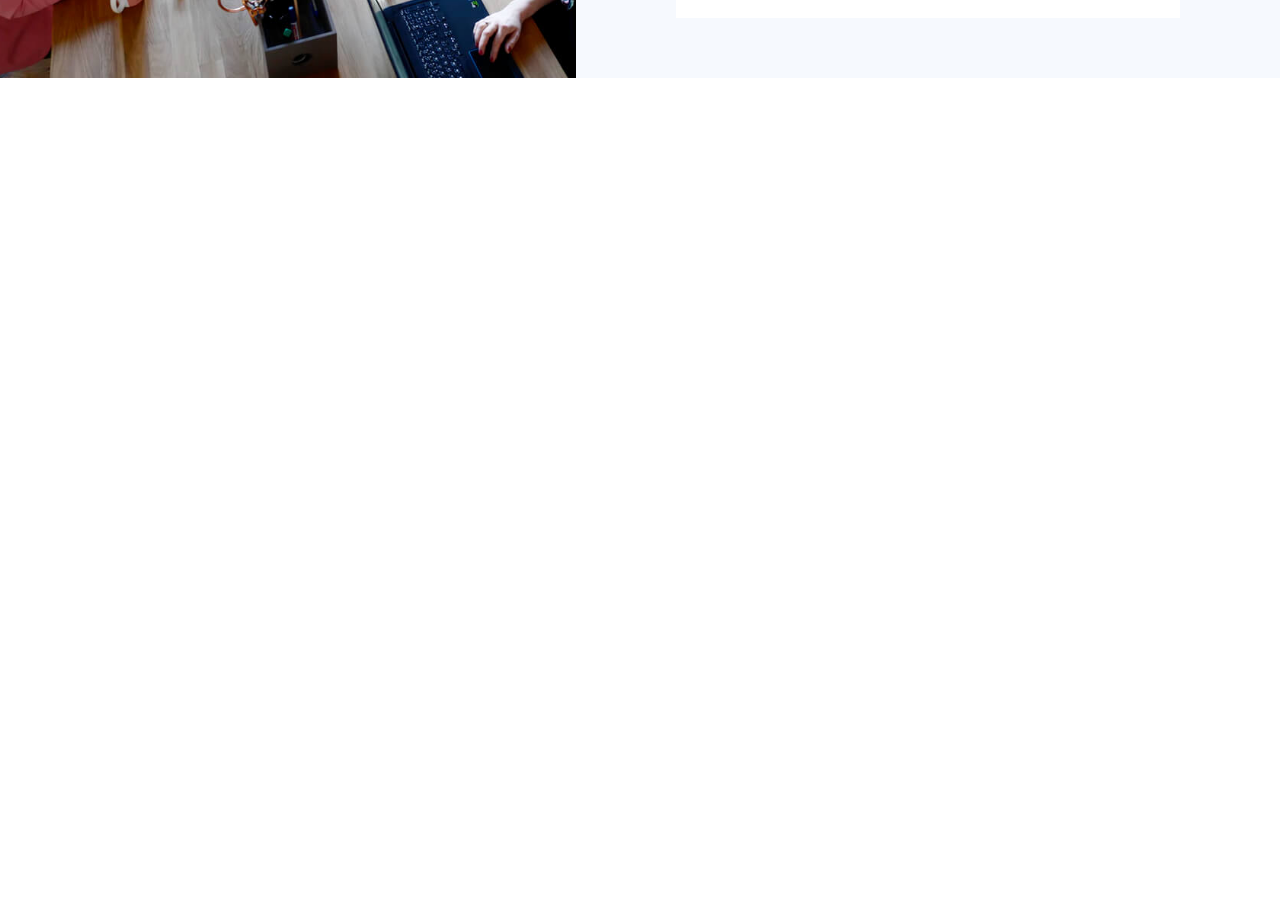
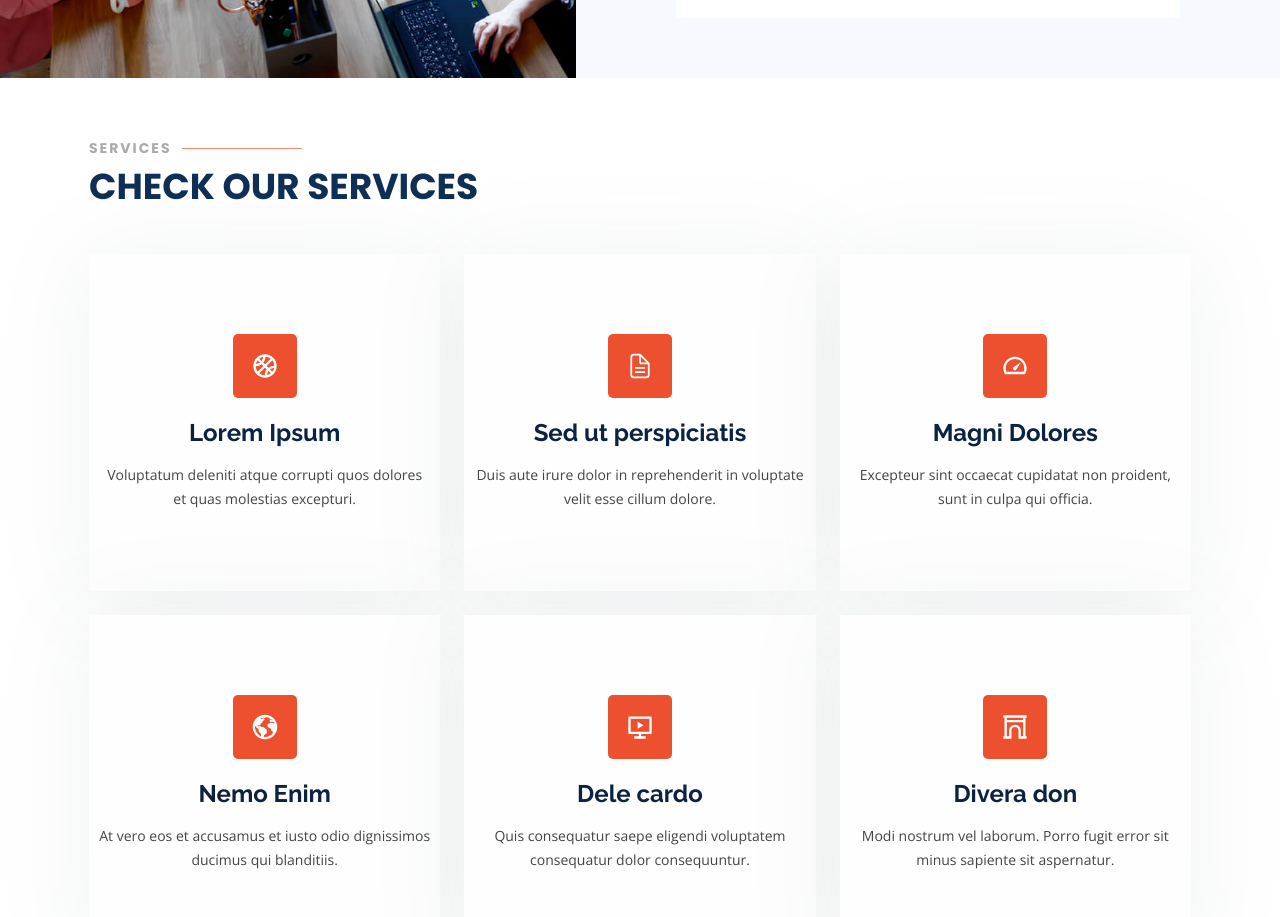
Before and after one commit to LucasBargas/multi, a React (Create React App) app: page / in a window 1280 px wide. Shown: the part 1980-2897 px from the top of the page. Before the commit the page ends 2058 px from the top, so only its background shows below. Built offline with nearby package versions, Linux system fonts and the light colour scheme.

Commit message:
Seção de Serviços - desenvolvida

```diff
--- a/src/pages/HomePage/HomePage.js
+++ b/src/pages/HomePage/HomePage.js
@@ -4,6 +4,7 @@ import AboutSection from './AboutSection/AboutSection';
 import WhyUsSection from './WhyUsSection/WhyUsSection';
 import HomePageContainer from './HomePage.styles';
 import InitialSlider from './InitialSlider/InitialSlider';
+import ServicesSection from './ServicesSection/ServicesSection';
 
 const HomePage = () => {
   return (
@@ -12,6 +13,7 @@ const HomePage = () => {
       <BtnReturn />
       <AboutSection />
       <WhyUsSection />
+      <ServicesSection />
     </HomePageContainer>
   )
 }
--- /dev/null
+++ b/src/pages/HomePage/ServicesSection/ServicesCards/ServicesCards.js
@@ -0,0 +1,67 @@
+import React from 'react';
+import * as S from './ServicesCards.styles';
+import { BiBasketball, BiTachometer, BiArch } from 'react-icons/bi';
+import { IoDocumentTextOutline, IoEarthSharp } from 'react-icons/io5';
+import { RiSlideshow3Line } from 'react-icons/ri';
+
+const ServicesCards = () => {
+  return (
+    <S.ServicesCardsArea>
+      <S.ServicesCardsContent>
+        <S.ServicesCardsIcon>
+          <BiBasketball />
+        </S.ServicesCardsIcon>
+
+        <h3>Lorem Ipsum</h3>
+        <p>Voluptatum deleniti atque corrupti quos dolores et quas molestias excepturi.</p>
+      </S.ServicesCardsContent>
+
+      <S.ServicesCardsContent>
+        <S.ServicesCardsIcon>
+          <IoDocumentTextOutline />
+        </S.ServicesCardsIcon>
+
+        <h3>Sed ut perspiciatis</h3>
+        <p>Duis aute irure dolor in reprehenderit in voluptate velit esse cillum dolore.</p>
+      </S.ServicesCardsContent>
+
+      <S.ServicesCardsContent>
+        <S.ServicesCardsIcon>
+          <BiTachometer />
+        </S.ServicesCardsIcon>
+
+        <h3>Magni Dolores</h3>
+        <p>Excepteur sint occaecat cupidatat non proident, sunt in culpa qui officia.</p>
+      </S.ServicesCardsContent>
+
+      <S.ServicesCardsContent>
+        <S.ServicesCardsIcon>
+          <IoEarthSharp />
+        </S.ServicesCardsIcon>
+
+        <h3>Nemo Enim</h3>
+        <p>At vero eos et accusamus et iusto odio dignissimos ducimus qui blanditiis.</p>
+      </S.ServicesCardsContent>
+
+      <S.ServicesCardsContent>
+        <S.ServicesCardsIcon>
+          <RiSlideshow3Line />
+        </S.ServicesCardsIcon>
+
+        <h3>Dele cardo</h3>
+        <p>Quis consequatur saepe eligendi voluptatem consequatur dolor consequuntur.</p>
+      </S.ServicesCardsContent>
+
+      <S.ServicesCardsContent>
+        <S.ServicesCardsIcon>
+          <BiArch />
+        </S.ServicesCardsIcon>
+
+        <h3>Divera don</h3>
+        <p>Modi nostrum vel laborum. Porro fugit error sit minus sapiente sit aspernatur.</p>
+      </S.ServicesCardsContent>
+    </S.ServicesCardsArea>
+  )
+}
+
+export default ServicesCards;
--- /dev/null
+++ b/src/pages/HomePage/ServicesSection/ServicesCards/ServicesCards.styles.js
@@ -0,0 +1,76 @@
+import styled from 'styled-components';
+
+export const ServicesCardsArea = styled.div`
+  display: grid;
+  grid-template-columns: repeat(3, 1fr);
+  gap: 1.5rem;
+
+  @media (max-width: 820px) {
+    grid-template-columns: repeat(2, 1fr);
+  }
+
+  @media (max-width: 480px) {
+    grid-template-columns: 1fr;
+  }
+`;
+
+export const ServicesCardsContent = styled.div`
+  display: flex;
+  flex-direction: column;
+  align-items: center;
+  box-shadow: 0px 5px 90px 0px rgba(110, 123, 131, .1);
+  padding: 80px 10px;
+  text-align: center;
+  background: #fefefe;
+  transition: .3s;
+
+  &:hover {
+    background: #ed502e;
+
+    h3, p {
+      color: #ffffff;
+    }
+
+    div {
+      background: #ffffff;
+    }
+
+    svg {
+      color: #ed502e;
+    }
+  }
+
+  h3 {
+    margin: 1.25rem 0 1rem 0;
+    font-family: 'Raleway', sans-serif;
+    font-size: 1.5rem;
+    font-weight: 700;
+    color: #0b2341;
+    transition: .3s;
+  }
+
+  p {
+    font-size: .875rem;
+    line-height: 24px;
+    transition: .3s;
+  }
+`;
+
+export const ServicesCardsIcon = styled.div`
+  display: flex;
+  align-items: center;
+  justify-content: center;
+  background: #ed502e;
+  width: 64px;
+  height: 64px;
+  border-radius: 5px;
+  position: relative;
+  transition: .3s;
+  z-index: 12;
+
+  svg {
+    color: #ffffff;
+    font-size: 1.75rem;
+    transition: .3s;
+  }
+`;
--- /dev/null
+++ b/src/pages/HomePage/ServicesSection/ServicesSection.js
@@ -0,0 +1,17 @@
+import SectionContainer from './ServicesSection.styles';
+import Container from '../../../styles/Container';
+import Title from '../../../components/Title/Title';
+import ServicesCards from './ServicesCards/ServicesCards';
+
+const ServicesSection = () => {
+  return (
+    <SectionContainer>
+      <Container>
+        <Title subTitle='Services'>Check Our Services</Title>
+        <ServicesCards />
+      </Container>
+    </SectionContainer>
+  )
+}
+
+export default ServicesSection;
--- /dev/null
+++ b/src/pages/HomePage/ServicesSection/ServicesSection.styles.js
@@ -0,0 +1,7 @@
+import styled from 'styled-components';
+
+const SectionContainer = styled.section`
+  padding: 60px 0;
+`;
+
+export default SectionContainer;
```
